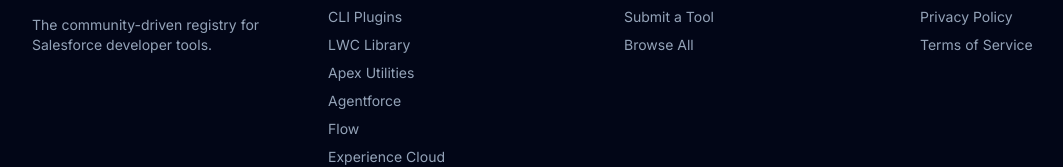
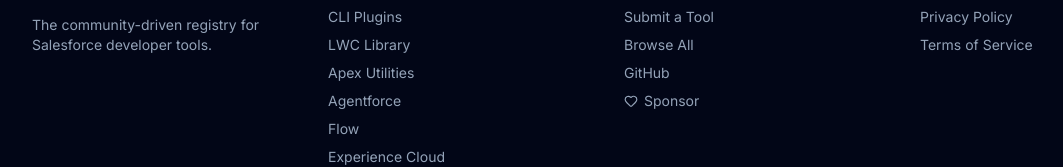
Before and after one commit to Marceswan/sf-cli-hub, a Next.js app: page / in a window 1280 px wide. Shown: the part 883-1050 px from the top of the page, without its empty margins (32-1095 px from the left). Built offline with nearby package versions, Linux system fonts and the light colour scheme; no server answers; the database is empty.

Commit message:
Add GitHub and Sponsor links to footer community section

```diff
--- a/src/components/layout/footer.tsx
+++ b/src/components/layout/footer.tsx
@@ -1,5 +1,5 @@
 import Link from "next/link";
-import { Rss } from "lucide-react";
+import { Heart, Rss } from "lucide-react";
 
 export function Footer() {
   return (
@@ -71,6 +71,16 @@
                   Browse All
                 </Link>
               </li>
+              <li>
+                <a href="https://github.com/Marceswan/sf-cli-hub" target="_blank" rel="noopener noreferrer" className="hover:text-primary transition-colors">
+                  GitHub
+                </a>
+              </li>
+              <li>
+                <a href="https://github.com/sponsors/Marceswan" target="_blank" rel="noopener noreferrer" className="hover:text-primary transition-colors inline-flex items-center gap-1.5">
+                  <Heart size={14} /> Sponsor
+                </a>
+              </li>
             </ul>
           </div>
 
```
